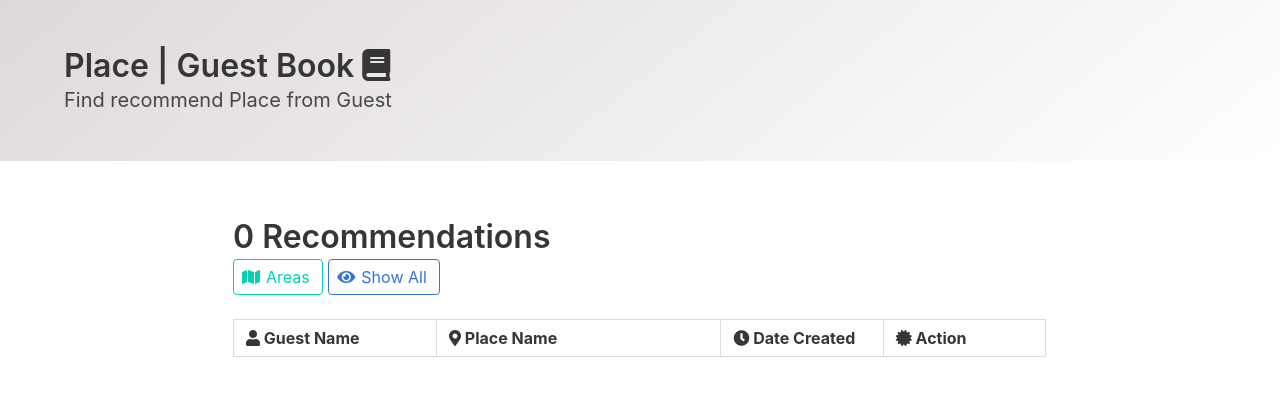
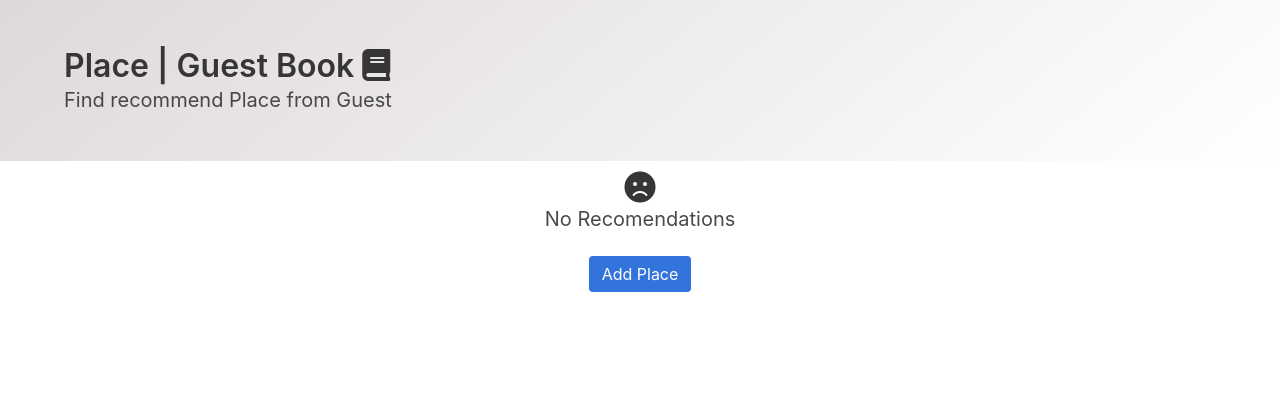
Before and after one commit to andriannus/searchmap, a CodeIgniter app: page /searchmap/guest/place in a window 1280 px wide. Shown: the part 52-456 px from the top of the page. Run offline with CodeIgniter, Linux system fonts and the light colour scheme; data that the repository does not hold is empty; some libraries are stand-ins or nearby versions.

Commit message:
Show empty place recommendations view

```diff
--- a/application/views/guests/place.php
+++ b/application/views/guests/place.php
@@ -15,8 +15,8 @@ defined('BASEPATH') OR exit('No direct script access allowed');
 		</div>
 	</section>
 
-	<section class="section">
-		<div class="columns" v-if="!loading">
+	<section class="section" v-if="!loading && count > 0">
+		<div class="columns">
 			<div class="column is-8 is-offset-2 wow zoomIn" data-wow-duration="1s" data-wow-delay="0.6s">
 
 				<p class="title">{{ count }} Recommendations</p>
@@ -90,6 +90,18 @@ defined('BASEPATH') OR exit('No direct script access allowed');
 			</div>
 		</div>
 	</section>
+
+	<div class="has-text-centered" v-if="!loading && count < 1">
+		<p class="title">
+			<i class="fas fa-frown"></i>
+		</p>
+		<p class="subtitle">
+			No Recomendations
+		</p>
+		<a class="button is-link" href="<?= base_url('map') ?>">
+			Add Place
+		</a>
+	</div>
 
 	<div class="has-text-centered" v-if="loading">
 		<p class="title">
```
